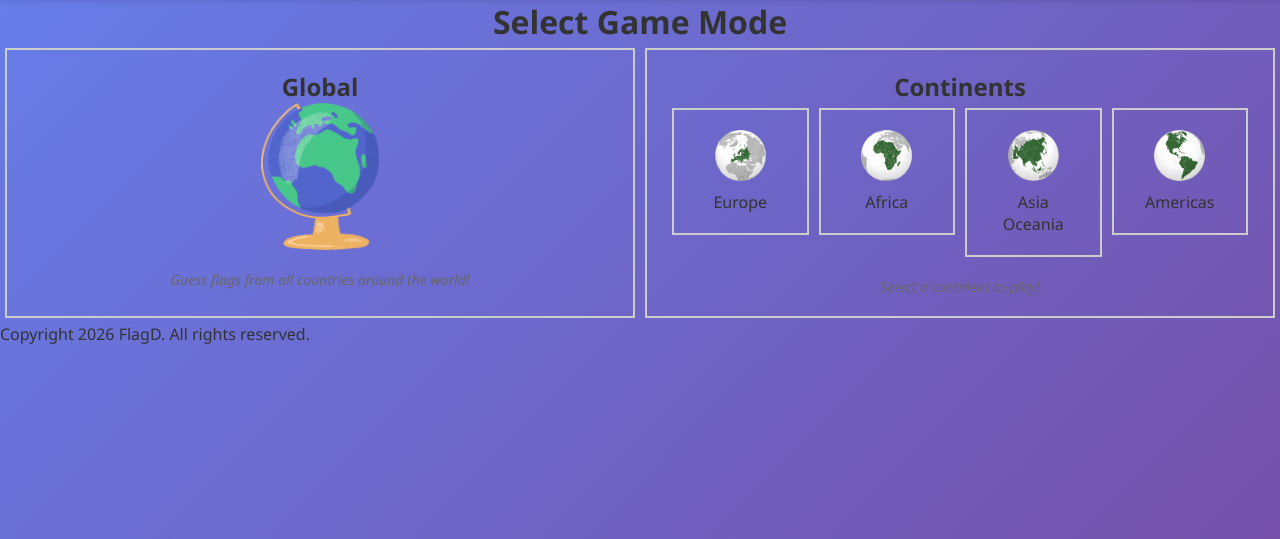
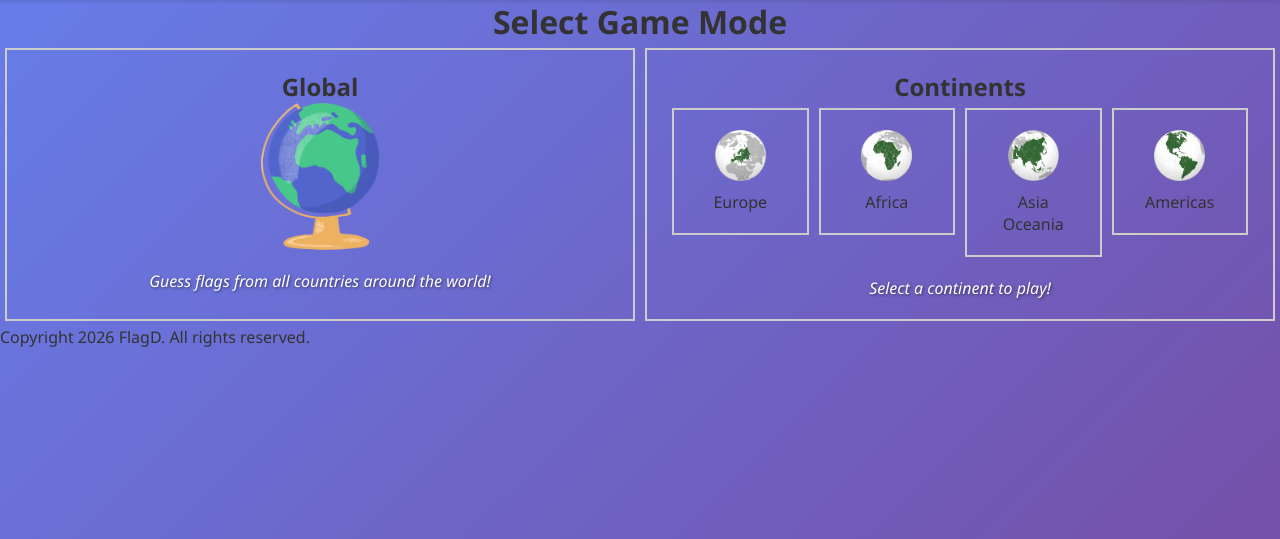
Before and after one commit to 3142817I-stack/flaged_group_D, a Django app: page /flagd/play/ in a window 1280 px wide. Shown: the part 52-591 px from the top of the page. Run offline with Django 3.2, Linux system fonts and the light colour scheme.

Commit message:
Made gamemode descriptions easier to read

```diff
--- a/static/css/styles.css
+++ b/static/css/styles.css
@@ -312,9 +312,11 @@ body {
 
 .mode-description {
     margin-top: 15px;
-    font-size: 14px;
-    color: #666;
+    font-size: 16px;
+    color: #fff;
     font-style: italic;
+    text-shadow: 1px 1px 3px rgba(0, 0, 0, 0.5);
+    font-weight: 500;
 }
 
 /* Back Link Styling */
```
